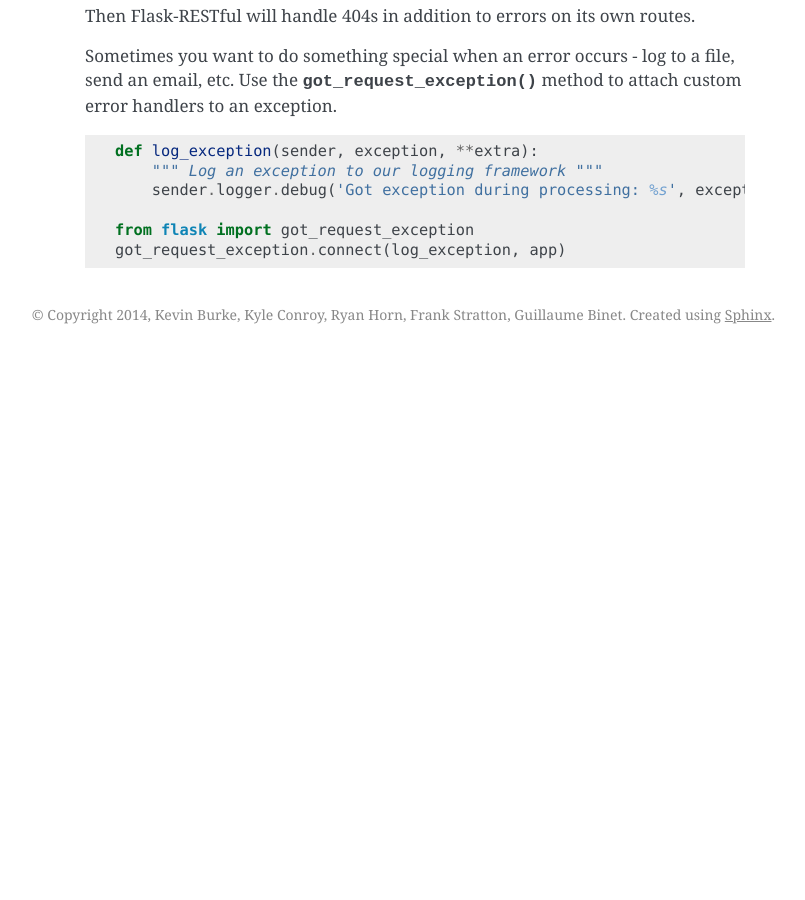
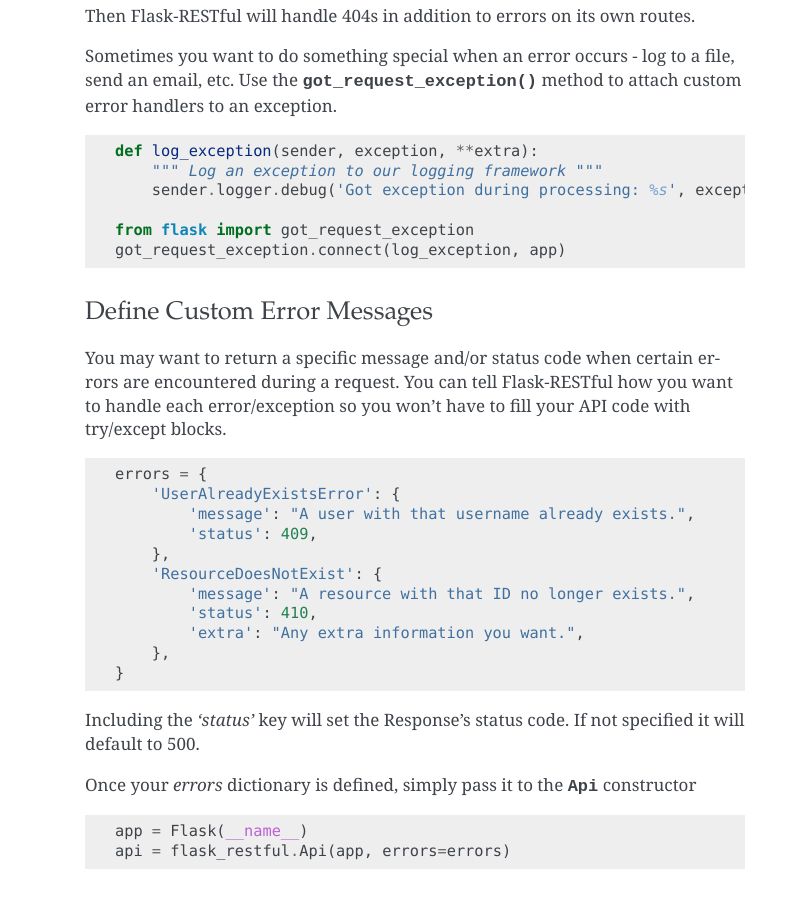
Before and after one commit to flask-restful/flask-restful, a Sphinx documentation site: the page built from docs/extending.rst, in a window 1280 px wide and 900 px high, scrolled down 3813 px. Shown: the whole window, without its empty margins (335-1140 px from the left). Built offline with Sphinx 7.4.7, drawn with Linux system fonts in a browser that asks for light colours; before the commit the page ends 4167 px from its top, so only the background shows below that; some of the changed text lies outside the part shown.

Commit message:
Adds information about custom error messages to the docs

```diff
--- a/docs/extending.rst
+++ b/docs/extending.rst
@@ -195,3 +195,30 @@
 
     from flask import got_request_exception
     got_request_exception.connect(log_exception, app)
+
+Define Custom Error Messages
+~~~~~~~~~~~~~~~~~~~~~~~~~~~~
+You may want to return a specific message and/or status code when certain errors
+are encountered during a request. You can tell Flask-RESTful how you want to handle
+each error/exception so you won't have to fill your API code with try/except blocks. ::
+
+    errors = {
+        'UserAlreadyExistsError': {
+            'message': "A user with that username already exists.",
+            'status': 409,
+        },
+        'ResourceDoesNotExist': {
+            'message': "A resource with that ID no longer exists.",
+            'status': 410,
+            'extra': "Any extra information you want.",
+        },
+    }
+
+Including the `'status'` key will set the Response's status code. If not specified
+it will default to 500.
+
+Once your `errors` dictionary is defined, simply pass it to the :class:`~flask.ext.restful.Api`
+constructor ::
+
+    app = Flask(__name__)
+    api = flask_restful.Api(app, errors=errors)
```
